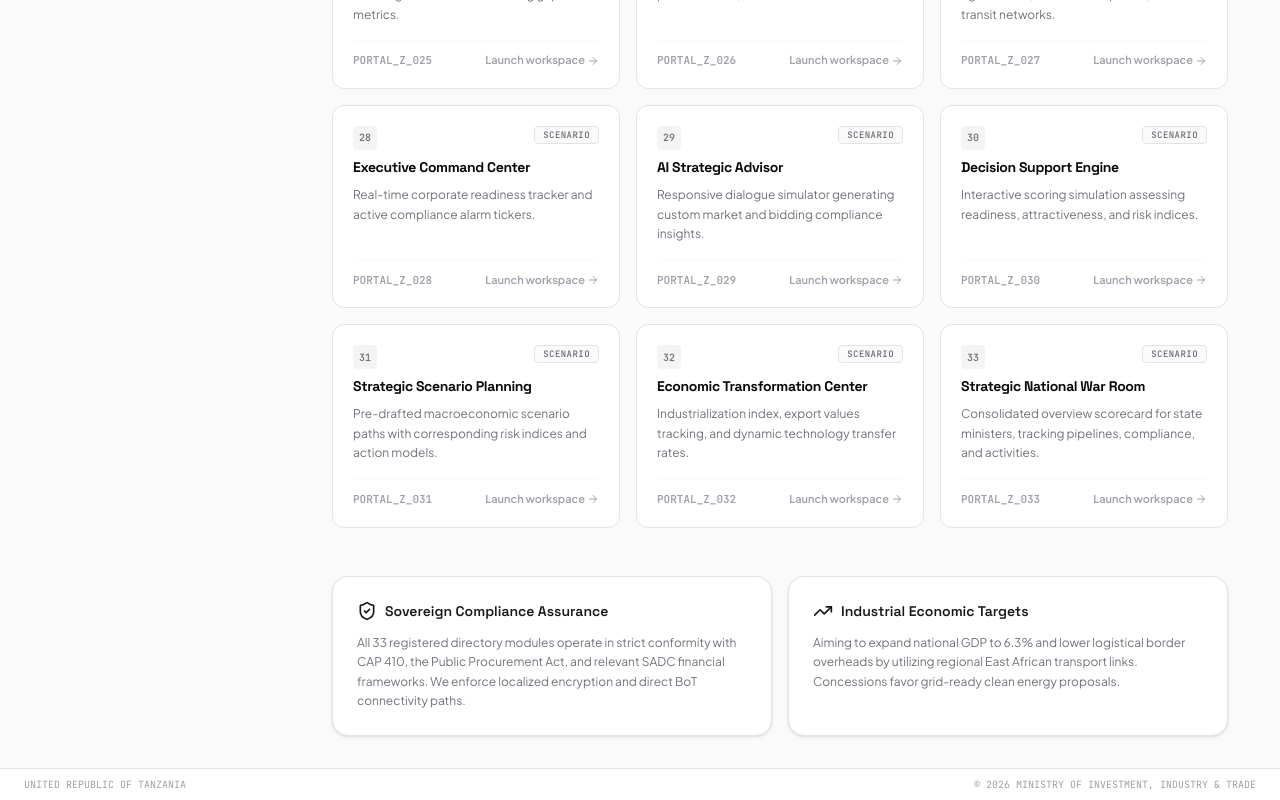
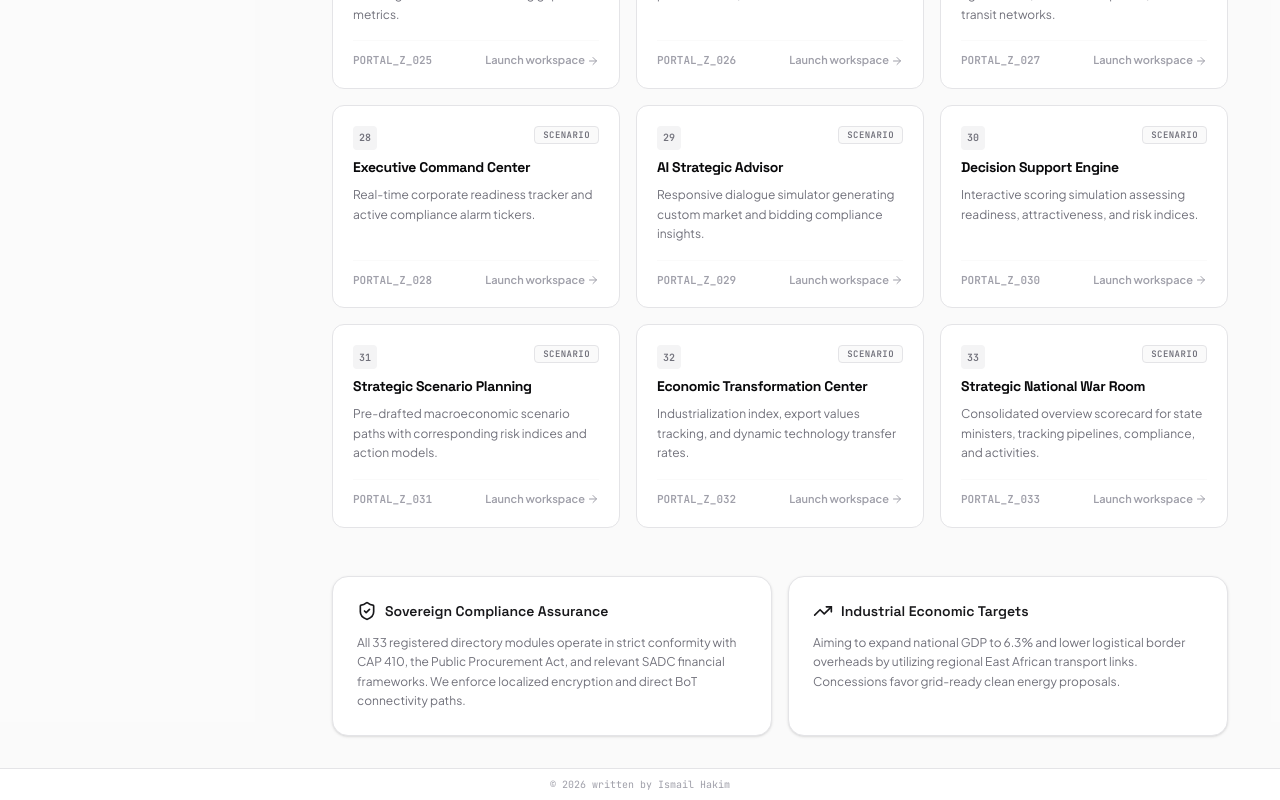
Before and after one commit to Ismaak47/Tanzania-Investment-and-Procurement-Portal, a React (Vite) app: page / in a window 1280 px wide. Shown: the part 2327-3127 px from the top of the page. Built offline with nearby package versions, Linux system fonts and the light colour scheme.

Commit message:
refactor: update footer attribution
Replace government agency labels with personal attribution in the application footer.

```diff
--- a/src/App.tsx
+++ b/src/App.tsx
@@ -112,9 +112,8 @@ export default function App() {
       </div>
 
       {/* Subtle Micro-Telemetry Margin Lines Disclaimer */}
-      <footer className="h-8 bg-white border-t border-zinc-200 px-4 md:px-6 flex items-center justify-between text-[10px] text-zinc-400 font-mono select-none">
-        <span>UNITED REPUBLIC OF TANZANIA</span>
-        <span>© 2026 MINISTRY OF INVESTMENT, INDUSTRY & TRADE</span>
+      <footer className="h-8 bg-white border-t border-zinc-200 px-4 md:px-6 flex items-center justify-center text-[10px] text-zinc-400 font-mono select-none">
+        <span>© 2026 written by Ismail Hakim</span>
       </footer>
 
     </div>
```
